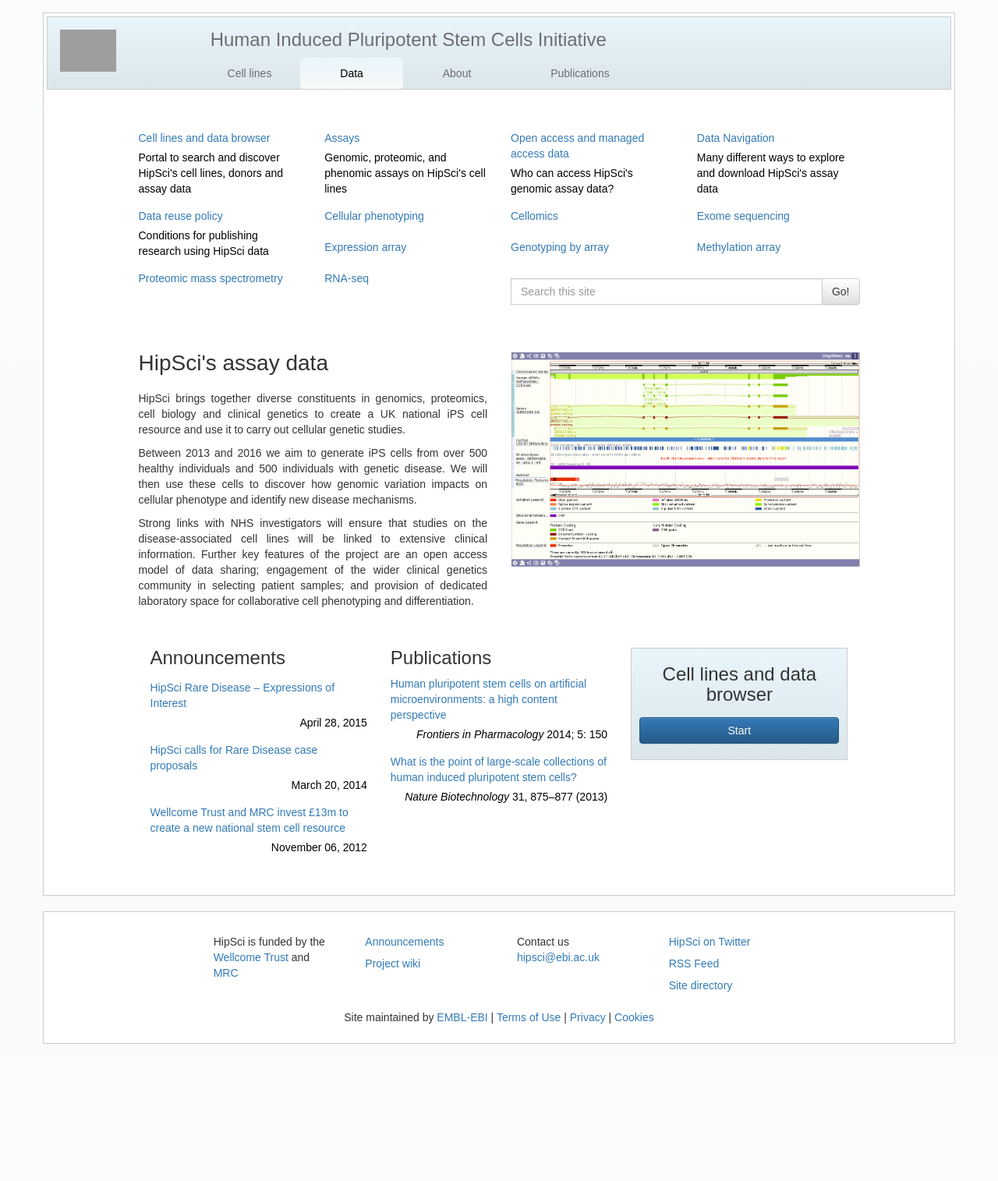
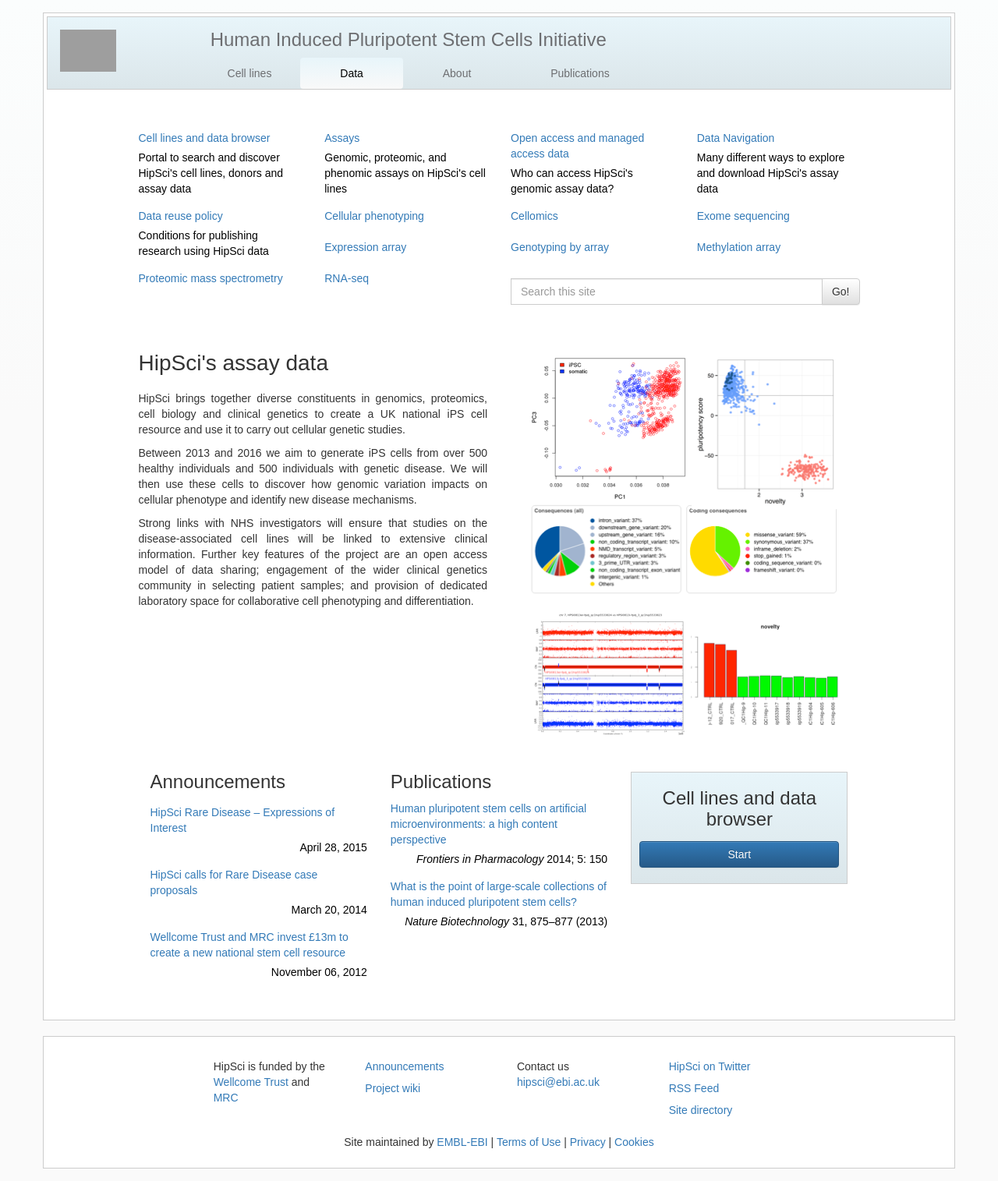
Before and after one commit to EMBL-EBI-GCA/gca_hipsci_website, a Jekyll site: the page built from data.html, in a window 1280 px wide. Shown: the whole page at 78% size. Built offline with Jekyll 4.4.1, drawn with Linux system fonts in a browser that asks for light colours; nearby versions of some CDN libraries; before the commit the page ends 1355 px from its top, so only the background shows below that; grey boxes are pictures that could not be loaded.

Commit message:
changed image on the data page

```diff
--- a/data.html
+++ b/data.html
@@ -44,7 +44,7 @@ tags:
     {{ about | markdownify }}
     </div>
     <div class="col-md-6 col-md-offset-0 col-sm-8 col-sm-offset-2 col-xs-8 col-xs-offset-2 wrapper">
-      <img src="{{site.baseurl}}/img/ensembl.png" class="img-responsive" alt="mesoderm differentiation">
+      <img src="{{site.baseurl}}/img/data.png" class="img-responsive center-block" alt="mesoderm differentiation">
     </div>
   </div>
   <div class="col-lg-4 col-md-4 col-sm-6 col-xs-6">
```
Also changed, not shown: img/data.png (added), img/ensembl.png (deleted).
